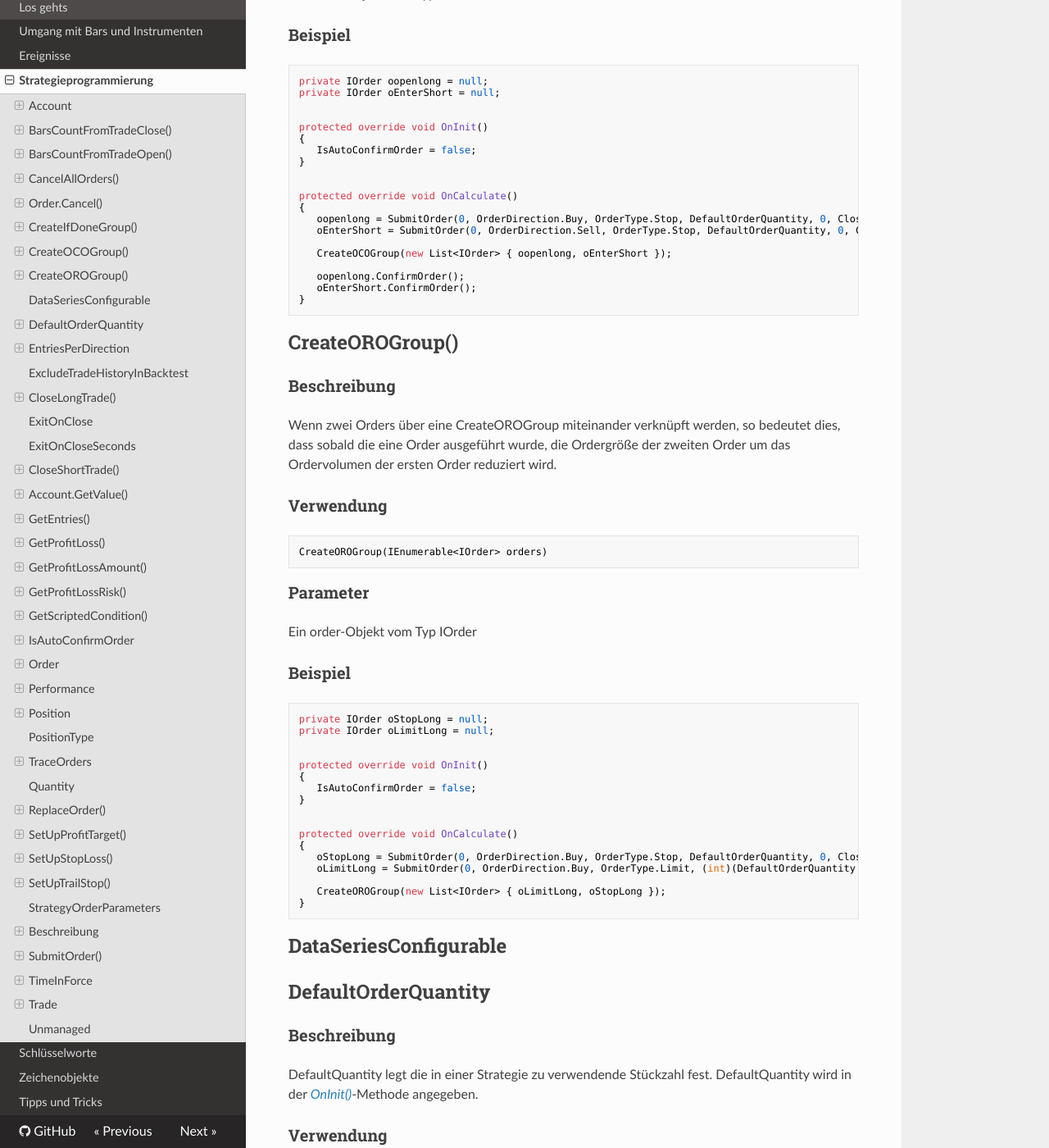
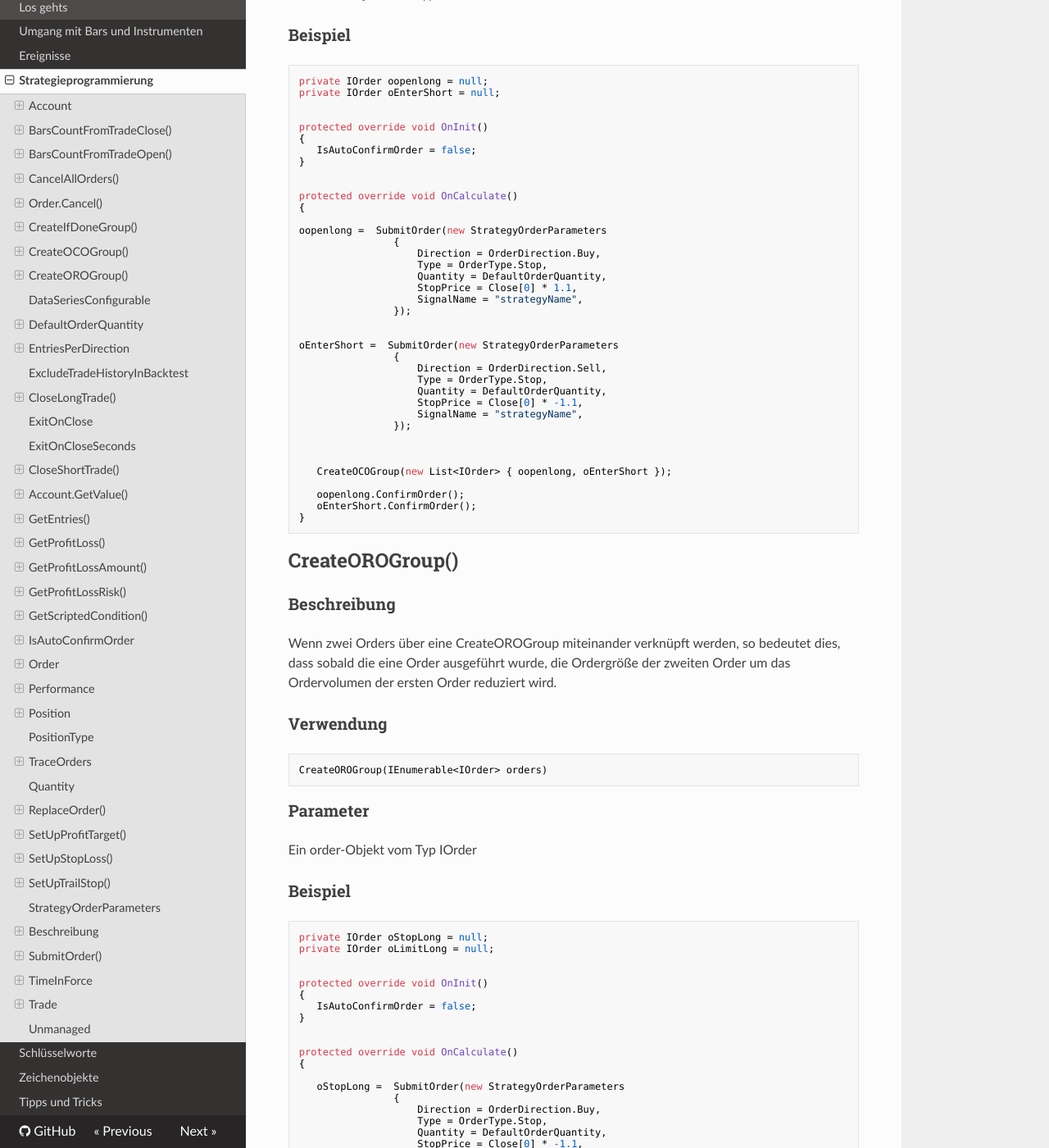
Before and after one commit to AgenaTrader/AgenaScript-documentation-de, an MkDocs documentation site: the page built from sources/strategieprogrammierung.md, in a window 1280 px wide and 1400 px high, scrolled down 5215 px. Shown: the whole window at 82% size. Built offline with MkDocs 1.6.1, drawn with Linux system fonts in a browser that asks for light colours; nearby versions of some CDN libraries; old or Windows-style settings are respelled for this version of MkDocs; some of the changed text lies outside the part shown.

Commit message:
Update strategieprogrammierung.md

````diff
--- a/sources/strategieprogrammierung.md
+++ b/sources/strategieprogrammierung.md
@@ -248,8 +248,27 @@ protected override void OnInit()
 
 protected override void OnCalculate()
 {
-   oopenlong = SubmitOrder(0, OrderDirection.Buy, OrderType.Stop, DefaultOrderQuantity, 0, Close[0] * 1.1, "ocoId","strategyName");
-   oEnterShort = SubmitOrder(0, OrderDirection.Sell, OrderType.Stop, DefaultOrderQuantity, 0, Close[0] * -1.1,"ocoId", "strategyName");
+
+oopenlong =  SubmitOrder(new StrategyOrderParameters
+                {
+                    Direction = OrderDirection.Buy,
+                    Type = OrderType.Stop,
+                    Quantity = DefaultOrderQuantity,
+					StopPrice = Close[0] * 1.1,
+                    SignalName = "strategyName",
+                });
+
+
+oEnterShort =  SubmitOrder(new StrategyOrderParameters
+                {
+                    Direction = OrderDirection.Sell,
+                    Type = OrderType.Stop,
+                    Quantity = DefaultOrderQuantity,
+					StopPrice = Close[0] * -1.1,
+                    SignalName = "strategyName",
+                });
+
+
 
    CreateOCOGroup(new List<IOrder> { oopenlong, oEnterShort });
 
@@ -284,14 +303,31 @@ protected override void OnInit()
 
 protected override void OnCalculate()
 {
-   oStopLong = SubmitOrder(0, OrderDirection.Buy, OrderType.Stop, DefaultOrderQuantity, 0, Close[0] * -1.1,"ocoId", "strategyName");
-   oLimitLong = SubmitOrder(0, OrderDirection.Buy, OrderType.Limit, (int)(DefaultOrderQuantity * 0.5), Close[0] * 1.1, 0, "ocoId", "strategyName");
+
+   oStopLong =  SubmitOrder(new StrategyOrderParameters
+                {
+                    Direction = OrderDirection.Buy,
+                    Type = OrderType.Stop,
+                    Quantity = DefaultOrderQuantity,
+					StopPrice = Close[0] * -1.1,
+                    SignalName = "strategyName",
+                });
+
+
+
+
+   oLimitLong =  SubmitOrder(new StrategyOrderParameters
+                {
+                    Direction = OrderDirection.Buy,
+                    Type = OrderType.Limit,
+                    Quantity = DefaultOrderQuantity*0.5,
+					Price = Close[0] * 1.1,
+                    SignalName = "strategyName",
+                });
 
    CreateOROGroup(new List<IOrder> { oLimitLong, oStopLong });
 }
 ```
-
-
 
 
 ## DataSeriesConfigurable
````
